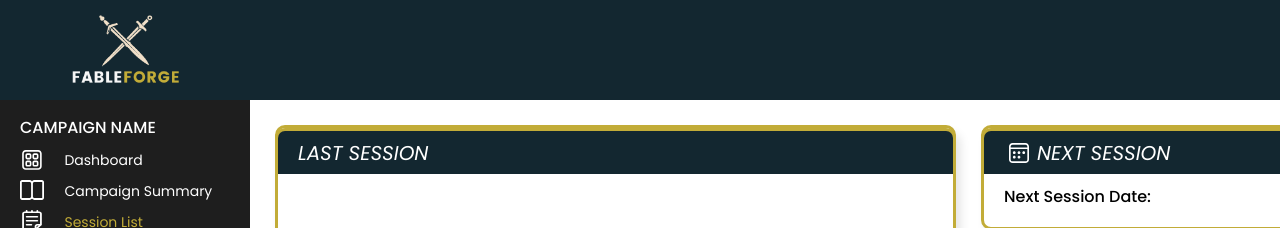
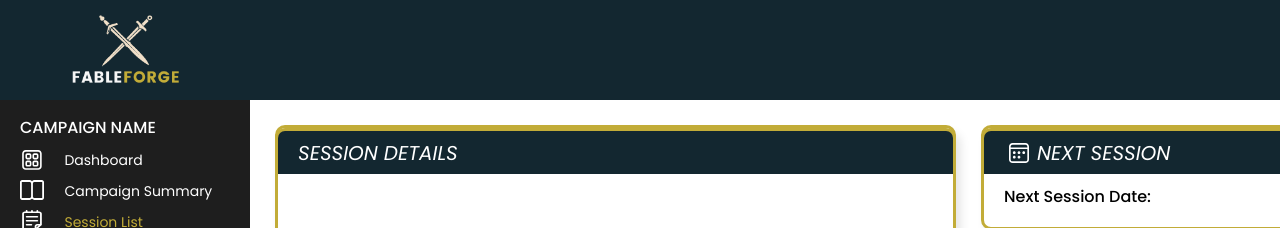
Before and after one commit to alliebourden/fableforge, a React (Vite) app: page /session-list in a window 1280 px wide. Shown: the top 228 px of the page. Built offline with nearby package versions, Linux system fonts and the light colour scheme.

Commit message:
style - changed recent session to session details

```diff
--- a/src/components/SessionList.jsx
+++ b/src/components/SessionList.jsx
@@ -31,7 +31,7 @@ const SessionList = () => {
     <div className="sessions">
       <div className="recent-session">
         <div className="last-session-top">
-          <p>Last Session</p>
+          <p>Session Details</p>
         </div>
         {selectedSession && (
           <div className="last-session-body">
```
